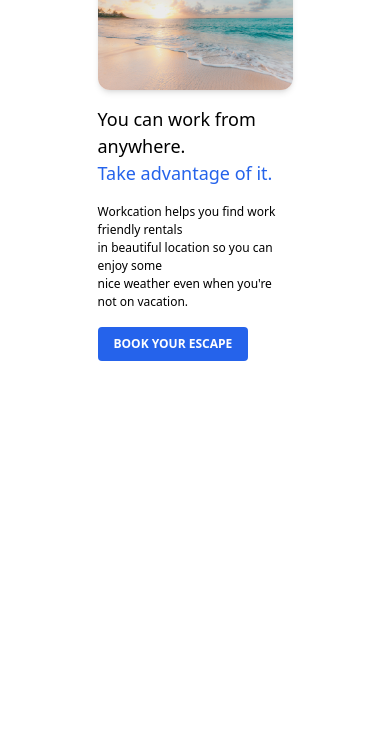
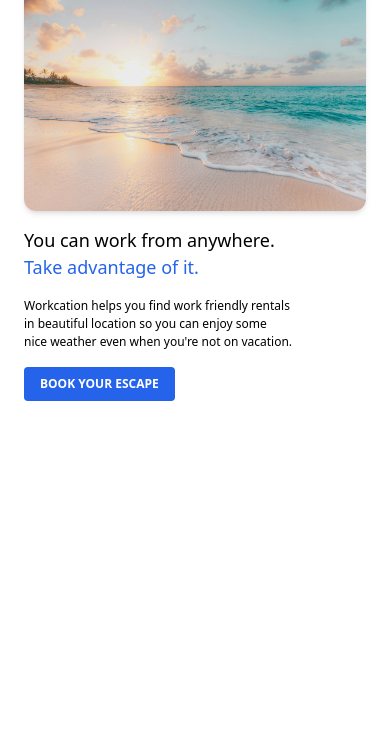
Before and after one commit to SunilSharmaa/Learnings, a plain HTML site: page Web Development/Tailwind/tailwind-learnings/class-1/src/index.html in a window 390 px wide. Shown: the part 104-844 px from the top of the page. Drawn offline with nearby package versions, Linux system fonts and the light colour scheme.

Commit message:
fix: width in mobile view

```diff
--- a/Web Development/Tailwind/tailwind-learnings/class-1/src/index.html
+++ b/Web Development/Tailwind/tailwind-learnings/class-1/src/index.html
@@ -7,7 +7,7 @@
     <script src="https://cdn.tailwindcss.com"></script>
 </head>
 <body>
-    <div class="w-2/4 mx-auto max-w-72">
+    <div class="p-6 max-w-md mx-auto ">
         <div class="flex items-center">
             <img class="w-16" src="beach-logo.svg" alt="beach-logo">
             <h2 class="font-bold text-2xl mt-4">Work<span class="text-blue-600">cation</span></h2>
```
